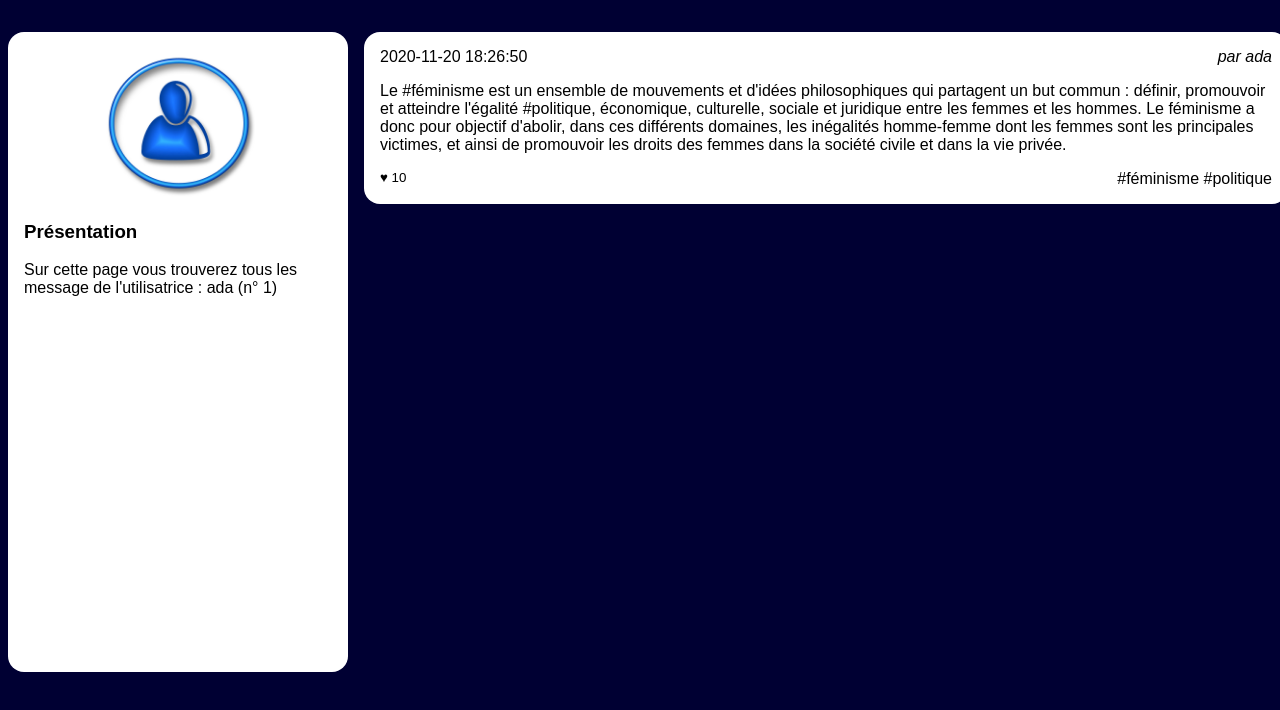
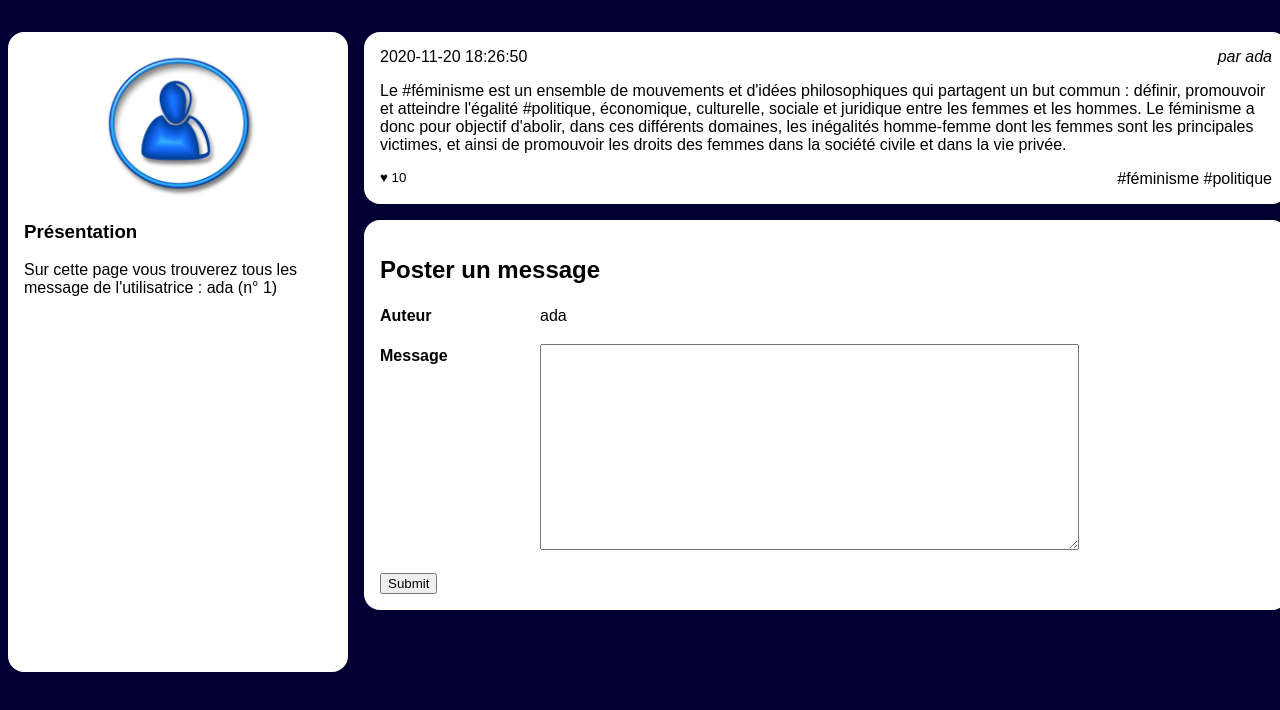
Before and after one commit to adatechschool/reseau-social-php-php_social_network_zineb_eda_kai, a PHP site: page /wall.php?user_id=1 in a window 1280 px wide. Shown: the part 90-800 px from the top of the page. Run offline with PHP 8.4, Linux system fonts and the light colour scheme; data comes from the database, SQL or seed files in the repository.

Commit message:
add form to wall.php

```diff
--- /dev/null
+++ b/Niveau1/resoc_n1/solo/index.php
@@ -0,0 +1,3 @@
+<html>
+<?php echo "toto" ?>
+</html>
--- a/Niveau1/resoc_n1/wall.php
+++ b/Niveau1/resoc_n1/wall.php
@@ -102,8 +102,79 @@
                                     ?></a>
                     </footer>
                 </article>
-            <?php } ?>
+                <article>
+                    <h2>Poster un message</h2>
+                    <?php
+                    /**
+                     * BD
+                     */
+                    // include "config.php";
+                    /**
+                     * Récupération de la liste des auteurs
+                     */
+                    $listAuteurs = [];
+                    $laQuestionEnSql = "SELECT * FROM users";
+                    $lesInformations = $mysqli->query($laQuestionEnSql);
+                    while ($user = $lesInformations->fetch_assoc())
+                    {
+                        $listAuteurs[$user['id']] = $user['alias'];
+                    }
 
+
+                    /**
+                     * TRAITEMENT DU FORMULAIRE
+                     */
+                    // Etape 1 : vérifier si on est en train d'afficher ou de traiter le formulaire
+                    // si on recoit un champs email rempli il y a une chance que ce soit un traitement
+                    $enCoursDeTraitement = isset($_POST['auteur']);
+                    if ($enCoursDeTraitement)
+                    {
+                        // on ne fait ce qui suit que si un formulaire a été soumis.
+                        // Etape 2: récupérer ce qu'il y a dans le formulaire @todo: c'est là que votre travaille se situe
+                        // observez le résultat de cette ligne de débug (vous l'effacerez ensuite)
+                        // echo "<pre>" . print_r($_POST, 1) . "</pre>";
+                        // et complétez le code ci dessous en remplaçant les ???
+                        $authorId = $_POST['auteur'];
+                        $postContent = $_POST['message'];
+
+
+                        //Etape 3 : Petite sécurité
+                        // pour éviter les injection sql : https://www.w3schools.com/sql/sql_injection.asp
+                        $authorId = intval($mysqli->real_escape_string($authorId));
+                        $postContent = $mysqli->real_escape_string($postContent);
+                        //Etape 4 : construction de la requete
+                        $lInstructionSql = "INSERT INTO posts "
+                                . "(id, user_id, content, created, parent_id) "
+                                . "VALUES (NULL, "
+                                . $authorId . ", "
+                                . "'" . $postContent . "', "
+                                . "NOW(), "
+                                . "NULL);"
+                                ;
+                        // echo $lInstructionSql;
+                        // Etape 5 : execution
+                        $ok = $mysqli->query($lInstructionSql);
+                        if ( ! $ok)
+                        {
+                            echo "Impossible d'ajouter le message: " . $mysqli->error;
+                        } else
+                        {
+                            echo "Message posté en tant que :" . $listAuteurs[$authorId];
+                        }
+                    }
+                    ?>
+                    <form action="wall.php" method="post">
+                        <input type='hidden' name='???' value='achanger'>
+                        <dl>
+                            <dt><label for='auteur'>Auteur</label></dt>
+                            <dd><label name='auteur'><?php echo $post['author_name']; ?></label></dd>
+                            <dt><label for='message'>Message</label></dt>
+                            <dd><textarea name='message'></textarea></dd>
+                        </dl>
+                        <input type='submit'>
+                    </form>
+                </article>
+                <?php } ?>
 
         </main>
     </div>
```
